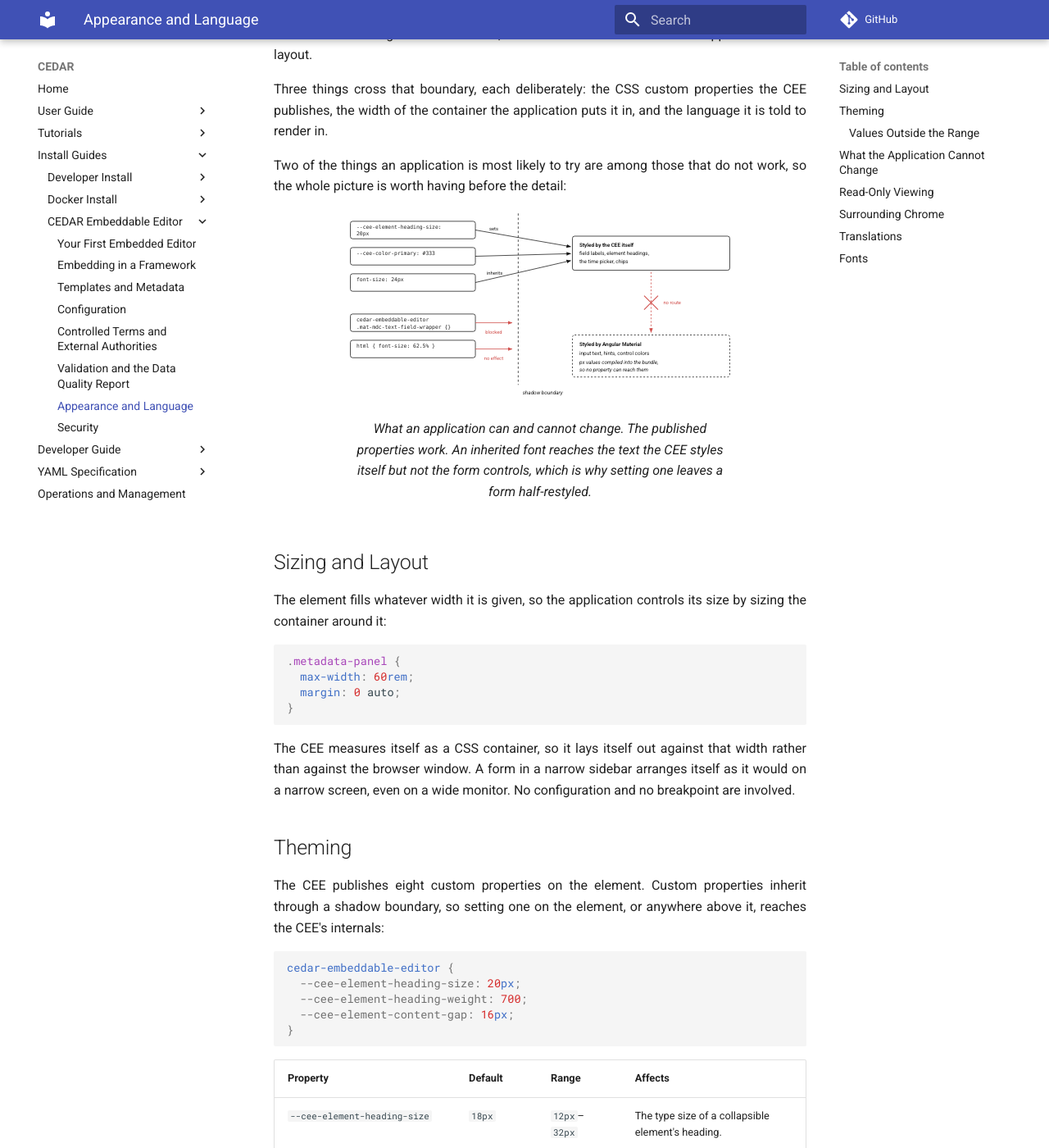
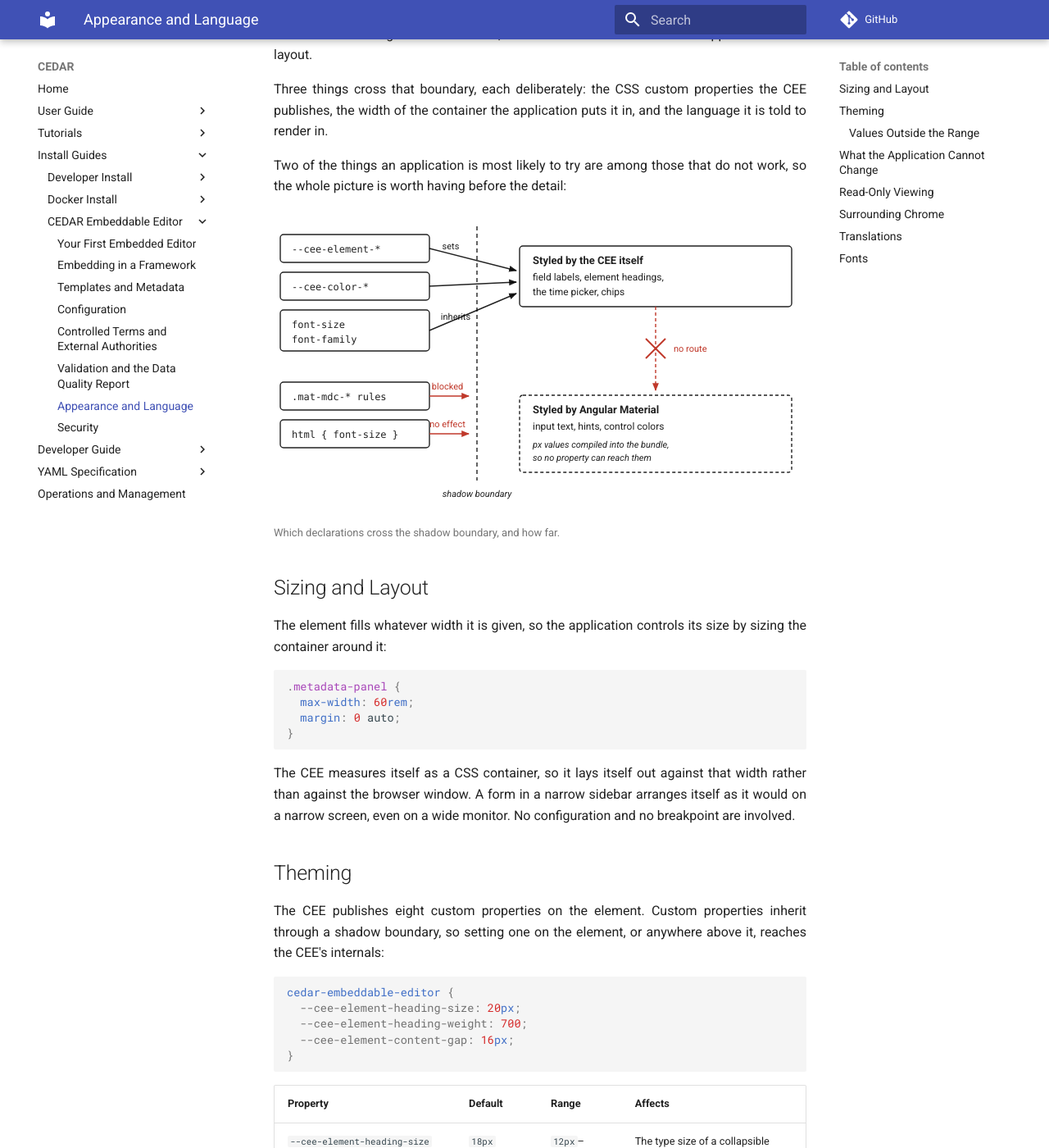
Before and after one commit to metadatacenter/cedar-mkdocs, an MkDocs documentation site: the page built from docs/cedar-embeddable-editor/appearance.md, in a window 1280 px wide and 1400 px high, scrolled down 202 px. Shown: the whole window at 82% size. Built offline with MkDocs 1.6.1 and Material for MkDocs 9.7.7, drawn with Linux system fonts in a browser that asks for light colours; comment, search, counter and statistics services are not loaded.

Commit message:
Make the appearance diagram render the way the site actually builds it
The diagram went in verified against a standalone Python-Markdown render rather
than against MkDocs, which is what this repository asks for and is the step that
would have caught all of this. Building the real site showed three things.

The drawing was 900 units wide in a 650px column, so everything downscaled by 28%
and the labels came out around 8px. It is 640 wide now and carries label-length
text — `--cee-element-*` rather than a full declaration — since the page gives the
declarations in code blocks a few lines further down, and a label in a diagram does
not need to repeat them.

An inline SVG with only a `viewBox` has no intrinsic width, so `max-width: 100%`
had nothing to bound and the browser fell back to a default size: the figure
rendered at 403px in a 650px column. It now states `width` and `height` and sizes
itself with `width: 100%`.

The caption rendered in centred italics at body size, larger than the drawing it
described, and `article { text-align: justify }` stretched it. This is the first
`<figure>` in the site, so `extra.css` gains figure defaults rather than an
override of an established look, and the caption is one line naming what the
figure shows instead of a sentence repeating the paragraph above it.

The figure scrolls horizontally below 560px rather than shrinking the drawing past
reading size, which keeps a phone from getting an illegible picture. The page
itself never scrolls sideways: verified at 1280, 900 and 420px.

Also recorded as a convention. The rule here is that images are generated rather
than hand-captured, and a hand-authored diagram is the exception that needs stating
— a screenshot records what CEDAR looks like and goes stale, while a diagram states
a relationship and is reviewed like prose. README carries the full pattern, and
both copies of the agent conventions carry a summary.

One correction to the earlier commit's reasoning: this site configures no palette,
so it has no dark mode. Drawing in `currentColor` is still right, but it is
robustness rather than the dark-theme support that message claimed.

```diff
--- a/docs/cedar-embeddable-editor/appearance.md
+++ b/docs/cedar-embeddable-editor/appearance.md
@@ -11,77 +11,76 @@
 whole picture is worth having before the detail:
 
 <figure>
-<svg viewBox="0 0 900 432" role="img" aria-label="Five things an application can write. The published custom properties reach the text the CEE styles itself. An inherited font reaches that text but stops before the Angular Material theme. A selector against the CEE's internals and a change to the page's root font size both stop at the shadow boundary. Nothing reaches the Material theme, whose sizes and colors are compiled into the bundle." style="max-width: 100%; height: auto;">
+<svg viewBox="0 0 640 352" width="640" height="352" role="img" aria-label="Five kinds of declaration an application can write. The published --cee- custom properties reach the text the CEE styles itself. An inherited font-size or font-family reaches that text too, but stops before the Angular Material theme. A selector against the CEE's internals, and a change to the page's root font size, both stop at the shadow boundary. Nothing reaches the Material theme, whose sizes and colors are compiled into the bundle." style="width: 100%; min-width: 560px; max-width: 640px; height: auto;">
   <defs>
     <marker id="cee-arrow" viewBox="0 0 10 10" refX="9" refY="5" markerWidth="7" markerHeight="7" orient="auto-start-reverse">
       <path d="M 0 1 L 10 5 L 0 9 z" fill="currentColor"/>
     </marker>
-    <marker id="cee-arrow-blocked" viewBox="0 0 10 10" refX="9" refY="5" markerWidth="7" markerHeight="7" orient="auto-start-reverse">
-      <path d="M 0 1 L 10 5 L 0 9 z" fill="#d1524f"/>
+    <marker id="cee-arrow-no" viewBox="0 0 10 10" refX="9" refY="5" markerWidth="7" markerHeight="7" orient="auto-start-reverse">
+      <path d="M 0 1 L 10 5 L 0 9 z" fill="#c0392b"/>
     </marker>
   </defs>
 
-  <g fill="none" stroke="currentColor" stroke-width="1.5">
-    <rect x="16" y="26" width="286" height="40" rx="5"/>
-    <rect x="16" y="86" width="286" height="40" rx="5"/>
-    <rect x="16" y="146" width="286" height="40" rx="5"/>
-    <rect x="16" y="238" width="286" height="40" rx="5"/>
-    <rect x="16" y="298" width="286" height="40" rx="5"/>
+  <g fill="none" stroke="currentColor" stroke-width="1.4">
+    <rect x="8" y="16" width="182" height="34" rx="4"/>
+    <rect x="8" y="62" width="182" height="34" rx="4"/>
+    <rect x="8" y="108" width="182" height="50" rx="4"/>
+    <rect x="8" y="196" width="182" height="34" rx="4"/>
+    <rect x="8" y="242" width="182" height="34" rx="4"/>
   </g>
   <g font-family="ui-monospace, SFMono-Regular, Menlo, monospace" font-size="12" fill="currentColor">
-    <text x="30" y="43">--cee-element-heading-size:</text><text x="30" y="59">  20px</text>
-    <text x="30" y="103">--cee-color-primary: #333</text>
-    <text x="30" y="163">font-size: 24px</text>
-    <text x="30" y="255">cedar-embeddable-editor</text><text x="30" y="271">  .mat-mdc-text-field-wrapper {}</text>
-    <text x="30" y="315">html { font-size: 62.5% }</text>
+    <text x="22" y="38">--cee-element-*</text>
+    <text x="22" y="84">--cee-color-*</text>
+    <text x="22" y="130">font-size</text>
+    <text x="22" y="148">font-family</text>
+    <text x="22" y="218">.mat-mdc-* rules</text>
+    <text x="22" y="264">html { font-size }</text>
   </g>
 
-  <line x1="400" y1="8" x2="400" y2="400" stroke="currentColor" stroke-width="1.5" stroke-dasharray="5 5"/>
-  <text x="410" y="422" font-size="12" fill="currentColor" font-style="italic">shadow boundary</text>
+  <line x1="248" y1="6" x2="248" y2="316" stroke="currentColor" stroke-width="1.4" stroke-dasharray="5 4"/>
+  <text x="248" y="336" font-size="11" fill="currentColor" text-anchor="middle" font-style="italic">shadow boundary</text>
 
-  <g stroke="currentColor" stroke-width="1.5" fill="none">
-    <path d="M 302 46 L 520 84" marker-end="url(#cee-arrow)"/>
-    <path d="M 302 106 L 520 100" marker-end="url(#cee-arrow)"/>
-    <path d="M 302 166 L 520 116" marker-end="url(#cee-arrow)"/>
+  <g stroke="currentColor" stroke-width="1.4" fill="none">
+    <path d="M 190 33 L 296 60" marker-end="url(#cee-arrow)"/>
+    <path d="M 190 79 L 296 74" marker-end="url(#cee-arrow)"/>
+    <path d="M 190 133 L 296 88" marker-end="url(#cee-arrow)"/>
   </g>
-  <g stroke="#d1524f" stroke-width="1.5" fill="none">
-    <path d="M 302 258 L 386 258" marker-end="url(#cee-arrow-blocked)"/>
-    <path d="M 302 318 L 386 318" marker-end="url(#cee-arrow-blocked)"/>
+  <g stroke="#c0392b" stroke-width="1.4" fill="none">
+    <path d="M 190 213 L 238 213" marker-end="url(#cee-arrow-no)"/>
+    <path d="M 190 259 L 238 259" marker-end="url(#cee-arrow-no)"/>
   </g>
   <g font-size="11" fill="currentColor">
-    <text x="344" y="46" text-anchor="middle">sets</text>
-    <text x="346" y="148" text-anchor="middle">inherits</text>
+    <text x="216" y="34" text-anchor="middle">sets</text>
+    <text x="222" y="120" text-anchor="middle">inherits</text>
   </g>
-  <g font-size="11" fill="#d1524f">
-    <text x="344" y="284" text-anchor="middle">blocked</text>
-    <text x="344" y="344" text-anchor="middle">no effect</text>
+  <g font-size="11" fill="#c0392b">
+    <text x="212" y="205" text-anchor="middle">blocked</text>
+    <text x="212" y="251" text-anchor="middle">no effect</text>
   </g>
 
-  <rect x="524" y="60" width="360" height="78" rx="5" fill="none" stroke="currentColor" stroke-width="1.5"/>
-  <g font-size="12" fill="currentColor">
-    <text x="540" y="84" font-weight="600">Styled by the CEE itself</text>
-    <text x="540" y="104">field labels, element headings,</text>
-    <text x="540" y="122">the time picker, chips</text>
+  <rect x="300" y="30" width="332" height="74" rx="4" fill="none" stroke="currentColor" stroke-width="1.4"/>
+  <g fill="currentColor">
+    <text x="316" y="52" font-size="13" font-weight="600">Styled by the CEE itself</text>
+    <text x="316" y="72" font-size="12">field labels, element headings,</text>
+    <text x="316" y="90" font-size="12">the time picker, chips</text>
   </g>
 
-  <rect x="524" y="286" width="360" height="96" rx="5" fill="none" stroke="currentColor" stroke-width="1.5" stroke-dasharray="4 4"/>
-  <g font-size="12" fill="currentColor">
-    <text x="540" y="312" font-weight="600">Styled by Angular Material</text>
-    <text x="540" y="332">input text, hints, control colors</text>
-    <text x="540" y="352" font-style="italic">px values compiled into the bundle,</text>
-    <text x="540" y="370" font-style="italic">so no property can reach them</text>
+  <rect x="300" y="212" width="332" height="94" rx="4" fill="none" stroke="currentColor" stroke-width="1.4" stroke-dasharray="4 3"/>
+  <g fill="currentColor">
+    <text x="316" y="234" font-size="13" font-weight="600">Styled by Angular Material</text>
+    <text x="316" y="254" font-size="12">input text, hints, control colors</text>
+    <text x="316" y="276" font-size="11" font-style="italic">px values compiled into the bundle,</text>
+    <text x="316" y="292" font-size="11" font-style="italic">so no property can reach them</text>
   </g>
 
-  <path d="M 704 142 L 704 280" stroke="#d1524f" stroke-width="1.5" fill="none" stroke-dasharray="4 4" marker-end="url(#cee-arrow-blocked)"/>
-  <g stroke="#d1524f" stroke-width="2">
-    <line x1="688" y1="196" x2="720" y2="228"/>
-    <line x1="720" y1="196" x2="688" y2="228"/>
+  <path d="M 466 104 L 466 206" stroke="#c0392b" stroke-width="1.4" fill="none" stroke-dasharray="4 3" marker-end="url(#cee-arrow-no)"/>
+  <g stroke="#c0392b" stroke-width="2">
+    <line x1="454" y1="143" x2="478" y2="167"/>
+    <line x1="478" y1="143" x2="454" y2="167"/>
   </g>
-  <text x="732" y="216" font-size="11" fill="#d1524f">no route</text>
+  <text x="488" y="159" font-size="11" fill="#c0392b">no route</text>
 </svg>
-<figcaption>What an application can and cannot change. The published properties work. An inherited
-font reaches the text the CEE styles itself but not the form controls, which is why setting one
-leaves a form half-restyled.</figcaption>
+<figcaption>Which declarations cross the shadow boundary, and how far.</figcaption>
 </figure>
 
 ## Sizing and Layout
--- a/docs/stylesheets/extra.css
+++ b/docs/stylesheets/extra.css
@@ -46,3 +46,31 @@
 .md-typeset table:not([class]) td:first-child code {
     white-space: nowrap;
 }
+
+/*
+ * Figures. The appearance page's diagram is the first one in the site, so these
+ * are the defaults rather than an override of an established look: Material sets
+ * a caption in centred italics at body size, which came out larger than the
+ * drawing it describes, and `article { text-align: justify }` above stretched it.
+ */
+.md-typeset figure {
+    margin: 1.5rem 0;
+    max-width: 100%;
+    /*
+     * A diagram narrow enough for a phone column is too small to read on one, so
+     * the drawing keeps a minimum width and this scrolls rather than shrinking it
+     * past legibility. The scroll stays inside the figure; the page itself never
+     * scrolls sideways.
+     */
+    overflow-x: auto;
+}
+
+.md-typeset figcaption {
+    max-width: none;
+    margin: 0.5rem 0 0;
+    font-size: 0.65rem;
+    font-style: normal;
+    line-height: 1.5;
+    text-align: left;
+    color: var(--md-default-fg-color--light);
+}
```
Also changed, not shown: AGENTS.md (+5 -0 lines), CLAUDE.md (+5 -0 lines), README.md (+22 -0 lines).
